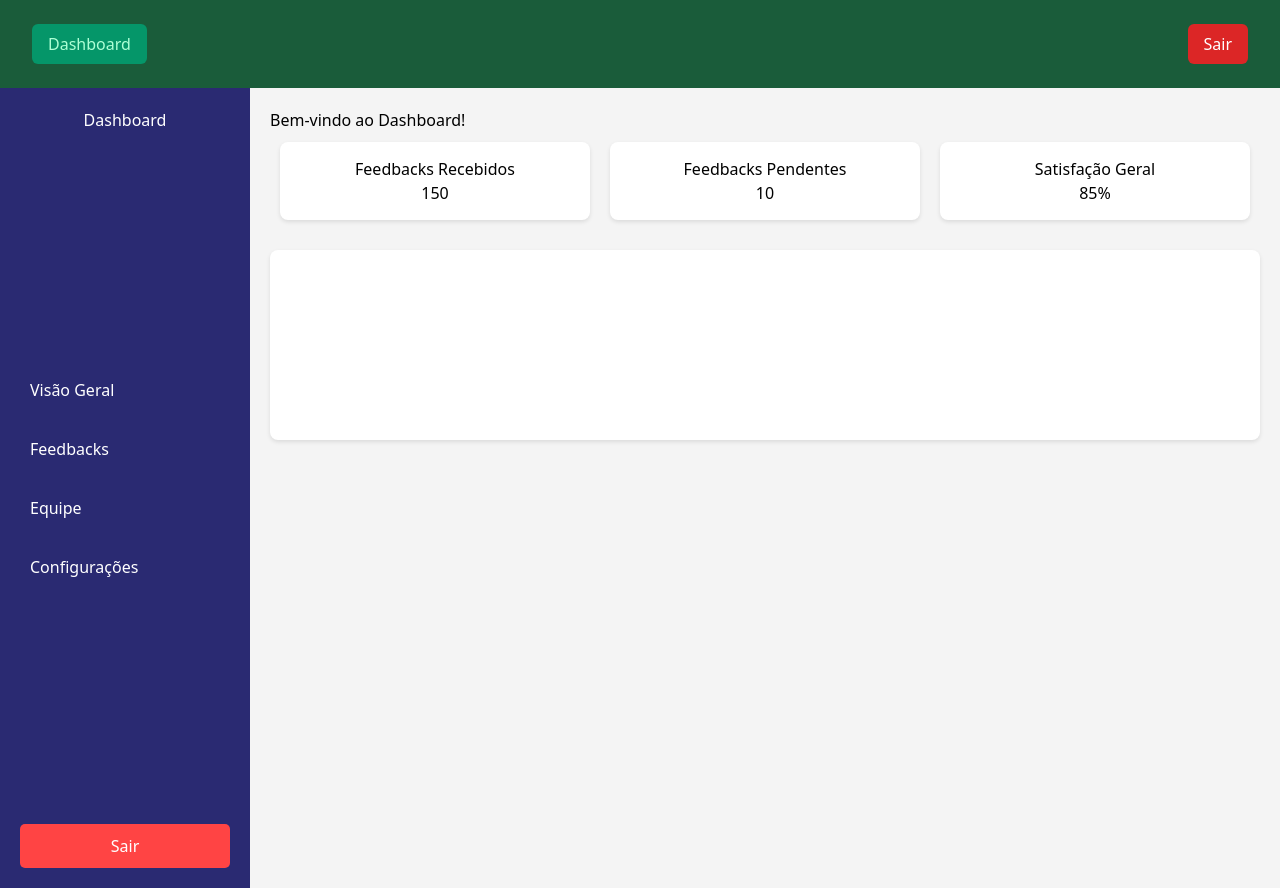
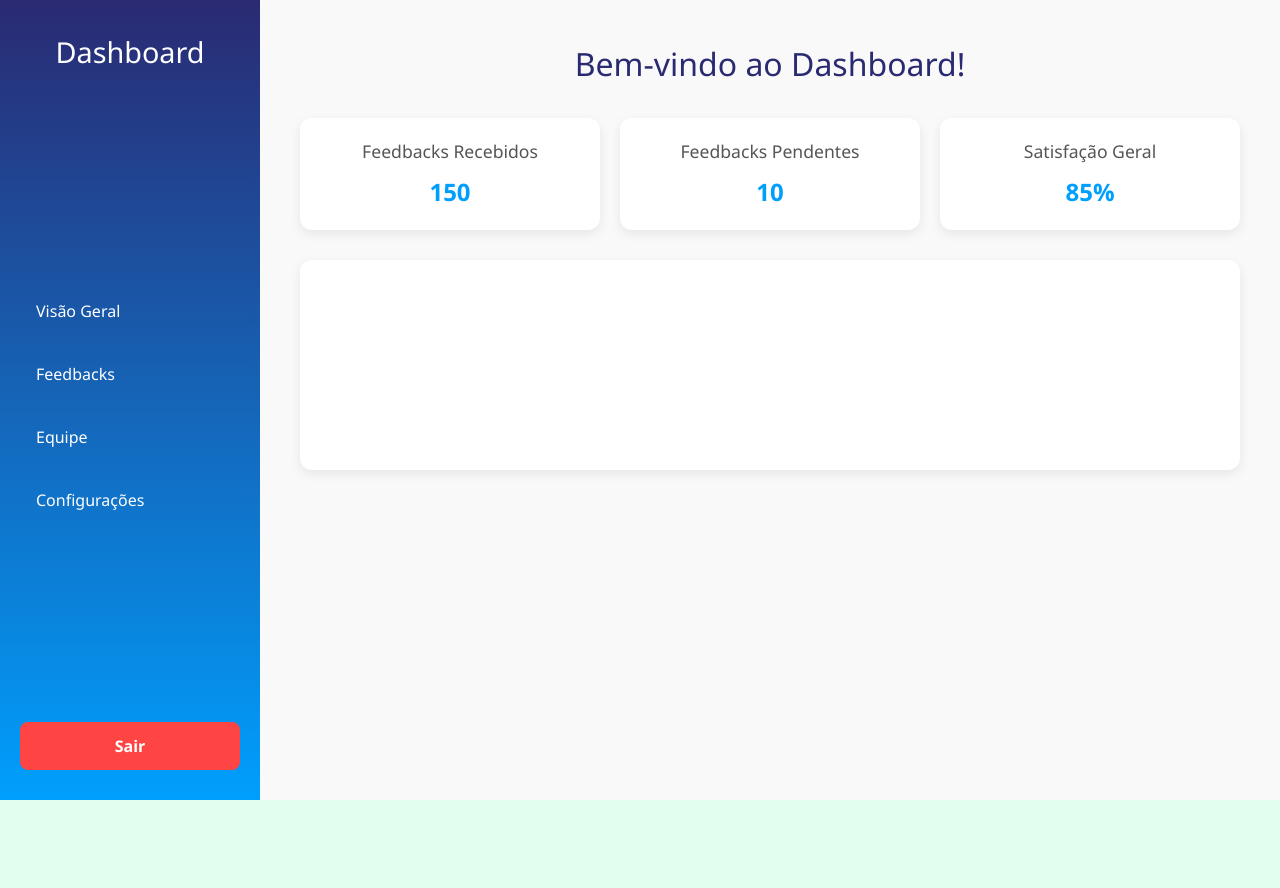
Before and after one commit to DanielDeveloperBR/feedback-equipe, an Angular app: page /dashboard in a window 1280 px wide. After the commit the page ends 800 px from the top, so only its background shows below. Built offline with nearby package versions, Linux system fonts and the light colour scheme; sample sign-in values are in the browser's storage.

Commit message:
coloquei um novo css no dashboard; no html coloquei a class para centralizar o h1;no ts removi o header no dashboad.

```diff
--- a/src/app/pages/dashboard/dashboard.component.css
+++ b/src/app/pages/dashboard/dashboard.component.css
@@ -1,54 +1,61 @@
 .dashboard-container {
     display: flex;
     height: 100vh;
+    font-family: 'Segoe UI', sans-serif;
   }
 
   /* Sidebar */
   .sidebar {
-    width: 250px;
-    background: #2a2a72;
+    width: 260px;
+    background: linear-gradient(to bottom, #2a2a72, #009ffd);
     color: white;
-    padding: 20px;
+    padding: 30px 20px;
     display: flex;
     flex-direction: column;
     justify-content: space-between;
+    box-shadow: 3px 0 10px rgba(0, 0, 0, 0.1);
   }
 
   .sidebar h2 {
     text-align: center;
+    margin-bottom: 30px;
+    font-size: 1.8rem;
   }
 
   .sidebar ul {
     list-style: none;
     padding: 0;
+    margin: 0;
   }
 
   .sidebar ul li {
-    margin: 15px 0;
+    margin-bottom: 15px;
   }
 
   .sidebar ul li a {
     color: white;
     text-decoration: none;
     display: block;
-    padding: 10px;
-    border-radius: 5px;
-    cursor: pointer;
+    padding: 12px 16px;
+    border-radius: 8px;
+    transition: background 0.3s;
+    font-weight: 500;
   }
 
   .sidebar ul li a:hover {
-    background: #4a4aff;
+    background: rgba(255, 255, 255, 0.1);
   }
 
-/* Botão de Sair */
   .logout-btn {
     background: #ff4444;
     color: white;
     border: none;
-    padding: 10px;
+    padding: 12px;
     cursor: pointer;
     width: 100%;
-    border-radius: 5px;
+    border-radius: 8px;
+    font-weight: 600;
+    transition: background 0.3s;
   }
 
   .logout-btn:hover {
@@ -58,30 +65,55 @@
   /* Conteúdo Principal */
   .dashboard-content {
     flex-grow: 1;
-    padding: 20px;
-    background: #f4f4f4;
+    padding: 40px;
+    background: #f9f9f9;
+    overflow-y: auto;
   }
 
+  .dashboard-content h1 {
+    font-size: 2rem;
+    margin-bottom: 30px;
+    color: #2a2a72;
+  }
+
+  /* Estatísticas */
   .stats {
     display: flex;
-    justify-content: space-between;
-    margin-bottom: 20px;
+    flex-wrap: wrap;
+    gap: 20px;
+    margin-bottom: 30px;
   }
 
   .card {
     background: white;
-    padding: 15px;
-    border-radius: 8px;
-    box-shadow: 0 2px 4px rgba(0, 0, 0, 0.1);
+    padding: 20px;
+    border-radius: 12px;
+    box-shadow: 0 4px 12px rgba(0, 0, 0, 0.08);
     text-align: center;
-    flex: 1;
-    margin: 10px;
+    flex: 1 1 30%;
+    min-width: 220px;
+  }
+
+  .card h3 {
+    color: #555;
+    font-size: 1.1rem;
+    margin-bottom: 10px;
+  }
+
+  .card p {
+    font-size: 1.5rem;
+    color: #009ffd;
+    font-weight: bold;
   }
 
   /* Gráficos */
   .charts {
     background: white;
-    padding: 20px;
-    border-radius: 8px;
-    box-shadow: 0 2px 4px rgba(0, 0, 0, 0.1);
+    padding: 30px;
+    border-radius: 12px;
+    box-shadow: 0 4px 12px rgba(0, 0, 0, 0.08);
   }
+
+  a:hover{
+    cursor: pointer;
+  }
--- a/src/app/pages/dashboard/dashboard.component.html
+++ b/src/app/pages/dashboard/dashboard.component.html
@@ -1,6 +1,3 @@
-<!-- Header do Dashboard -->
-<app-header></app-header>
-
 <!-- Layout Principal -->
 <div class="dashboard-container">
 
@@ -18,7 +15,7 @@
 
     <!-- Conteúdo Principal -->
     <main class="dashboard-content">
-        <h1>Bem-vindo ao Dashboard!</h1>
+        <h1 class="text-center">Bem-vindo ao Dashboard!</h1>
 
         <!-- Estatísticas -->
         <div class="stats">
--- a/src/app/pages/dashboard/dashboard.component.ts
+++ b/src/app/pages/dashboard/dashboard.component.ts
@@ -1,11 +1,9 @@
 import { Component } from '@angular/core';
 import { Router } from '@angular/router';
 import { AuthService } from '../../services/auth.service';
-import { HeaderComponent } from '../../components/header/header.component';
 
 @Component({
   selector: 'app-dashboard',
-  imports: [HeaderComponent],
   templateUrl: './dashboard.component.html',
   styleUrl: './dashboard.component.css'
 })
```
Lines whose indentation alone changed are shown as unchanged.
